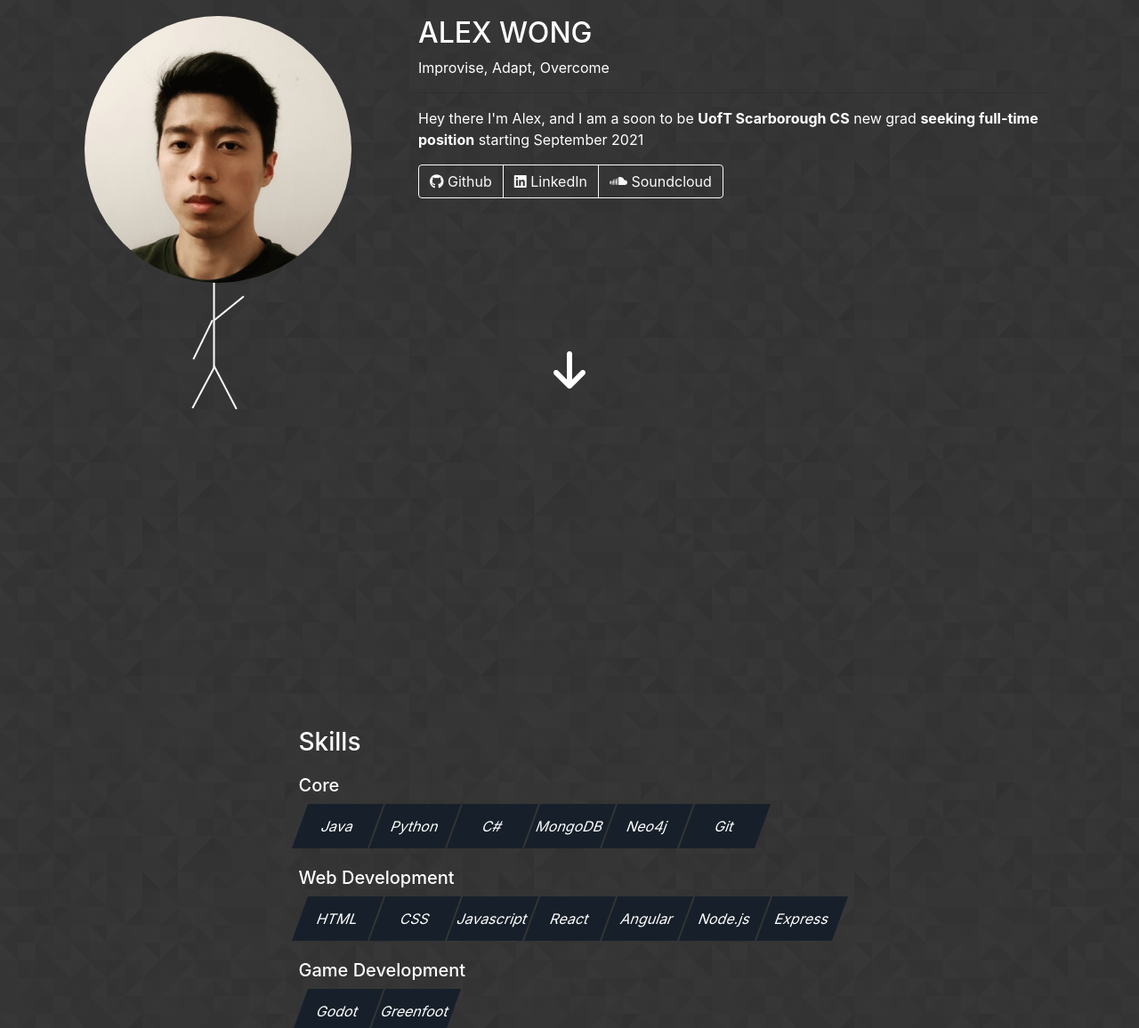
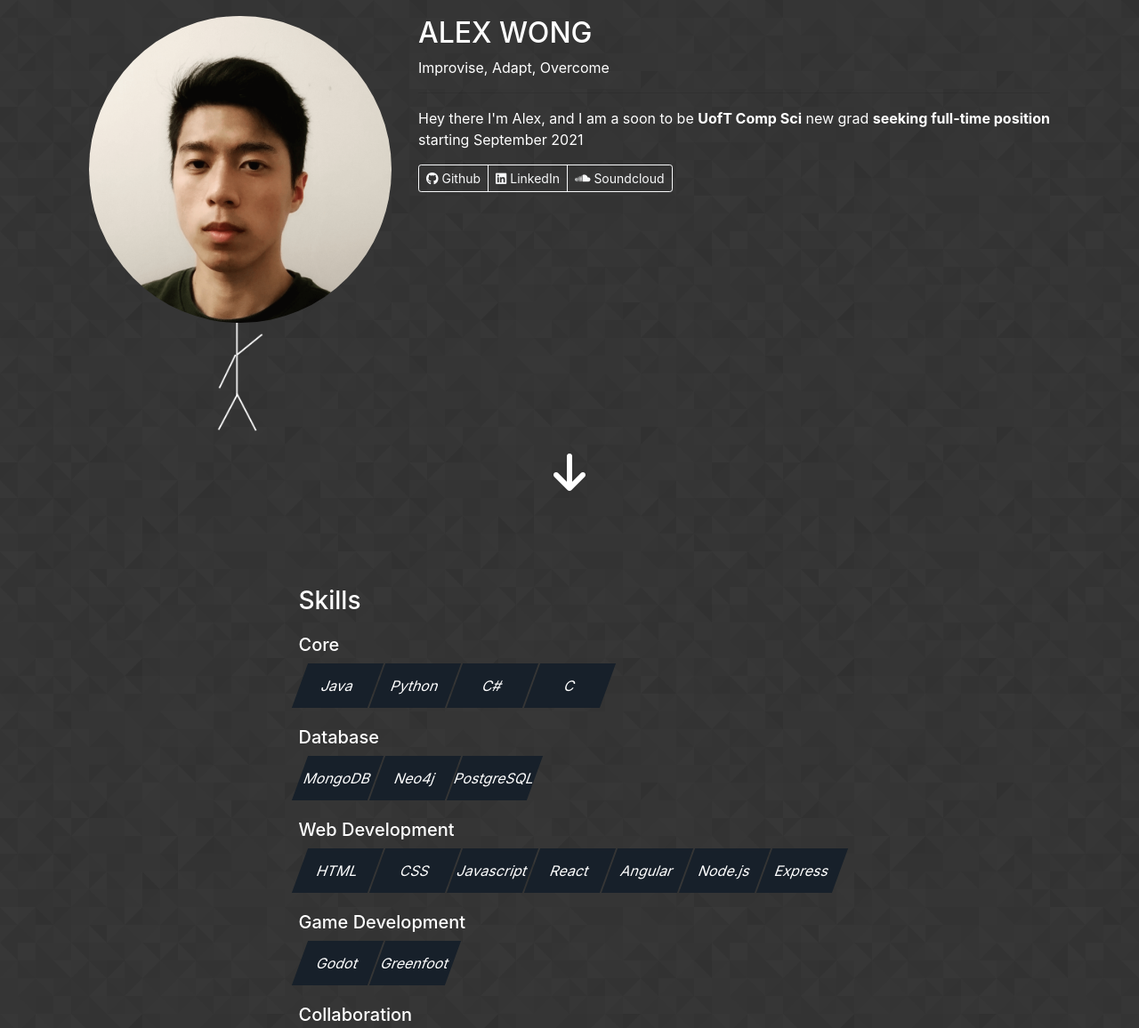
Before and after one commit to RarePep8/rarepep8.github.io, a plain HTML site: page index.html in a window 1280 px wide. Shown: the part 260-1416 px from the top of the page at 89% size. Drawn offline with nearby package versions, Linux system fonts and the light colour scheme.

Commit message:
Updated styling

```diff
--- a/index.html
+++ b/index.html
@@ -22,19 +22,19 @@
         <div class="navbar-nav">
           <a class="nav-item nav-link active" href="#skills">Skills</a>
           <a class="nav-item nav-link" href="#experience">Experience</a>
-          <a class="nav-item nav-link" href="#projects">Projects</a>
-          <a class="nav-item nav-link" href="#resume">Resume</a>
+          <!-- <a class="nav-item nav-link" href="#projects">Projects</a>
+          <a class="nav-item nav-link" href="#resume">Resume</a> -->
         </div>
       </div>
     </nav>
     <div id="intro">
       <div class="container fill">
-        <div class="section d-flex flex-column justify-content-between align-items-center">
+        <div class="section section-hook d-flex flex-column justify-content-between align-items-center">
           <div  class="d-flex flex-wrap">
             <div class="col-lg-4 col-md-12">
               <div id="intro-left" class="d-flex align-items-center flex-column">
-                <img src="face3.png" alt="Face" id="face">
-                <img src="body2.png" alt="Face" id="body">
+                <img src="face3.png" class="img-fluid" alt="Face" id="face">
+                <img src="body2.png" class="img-fluid" alt="Face" id="body">
               </div>
 
             </div>
@@ -42,8 +42,8 @@
               <h2>ALEX WONG</h2>
               Improvise, Adapt, Overcome
               <hr/>
-              <p>Hey there I'm Alex, and I am a soon to be <b>UofT Scarborough CS</b> new grad <b>seeking full-time position</b> starting September 2021</p>
-              <div class="btn-group" role="group" aria-label="Basic example">
+              <p>Hey there I'm Alex, and I am a soon to be <b>UofT Comp Sci</b> new grad <b>seeking full-time position</b> starting September 2021</p>
+              <div class="btn-group btn-group-sm" role="group" aria-label="Basic example">
                 <button type="button" class="btn btn-outline-light" onclick=" window.open('https://github.com/RarePep8','_blank')"><i class="fab fa-github"></i> Github</button>
                 <button type="button" class="btn btn-outline-light" onclick=" window.open('https://www.linkedin.com/in/alex-wong-556151150/','_blank')"><i class="fab fa-linkedin"></i> LinkedIn</button>
                 <button type="button" class="btn btn-outline-light" onclick=" window.open('https://soundcloud.com/rarepep8','_blank')"><i class="fab fa-soundcloud"></i> Soundcloud</button>
@@ -70,10 +70,13 @@
                 <div class="skills-icon">Java</div>
                 <div class="skills-icon">Python</div>
                 <div class="skills-icon">C#</div>
+                <div class="skills-icon">C</div>
+              </div>
+              <h5>Database</h5>
+              <div class="d-flex skills-row flex-wrap">
                 <div class="skills-icon">MongoDB</div>
                 <div class="skills-icon">Neo4j</div>
-                <div class="skills-icon">Git</div>
-
+                <div class="skills-icon">PostgreSQL</div>
               </div>
               <h5>Web Development</h5>
               <div class="d-flex skills-row flex-wrap">
@@ -89,6 +92,13 @@
               <div class="d-flex skills-row flex-wrap">
                 <div class="skills-icon">Godot</div>
                 <div class="skills-icon">Greenfoot</div>
+              </div>
+              <h5>Collaboration</h5>
+              <div class="d-flex skills-row flex-wrap">
+                <div class="skills-icon">Git</div>
+                <div class="skills-icon">SVN</div>
+                <div class="skills-icon">JIRA</div>
+                <div class="skills-icon">Agile</div>
               </div>
             </div>
           </div>
--- a/styles.css
+++ b/styles.css
@@ -1,6 +1,7 @@
 html, body{
   overflow-x: hidden;
 }
+
 body {
     width: 100vw;
     background-image: url("prism.png");
@@ -9,36 +10,23 @@ body {
     background-color:transparent;
     color: white;
   }
-  .navbar
-  {
-      /* background-color: transparent !important; */
+  .section-hook {
+    padding-top: 25% !important;
   }
-  /* .fill {
-    min-height: 100%;
-    height: 100%;
-  } */
-
   .section {
-    padding-top: 25%;
+    padding-top: 100px;
     width: 100%;
     height: 100%;
     min-height: 100vh;
 
   }
 
-  .r-button {
-    font-size: 30px !important;
-  }
-
   #intro-left {
-    margin-right: 50px;
+    padding: 0 10 0 10;
   }
 
   #face {
-    width: 300px;
-    height: 300px;
     border-radius: 50%;
-    padding: 20 0 20 20;
   }
 
   .skills-row {
@@ -46,7 +34,6 @@ body {
   }
 
   .skills-icon {
-    width: 85px;
     min-width: 85px;
     height: 50px;
     line-height: 50px;
@@ -67,32 +54,13 @@ body {
   .arrow {
     position: relative;
     animation-name: hover;
-    animation-duration: 4s;
+    animation-duration: 2s;
     animation-iteration-count: infinite;
+    padding-top: 20px;
   }
 
   @keyframes hover {
     0%   {left:0px; bottom:0px;}
-    25%  {left:0px; bottom:100px;}
+    25%  {left:0px; bottom:10px;}
     100% {left:0px; bottom:0px;}
   }
-
-/* ::-webkit-scrollbar-track
-{
-  -webkit-box-shadow: inset 0 0 6px rgba(0,0,0,0.3);
-  border-radius: 10px;
-  background-color:transparent;
-}
-
-::-webkit-scrollbar
-{
-  width: 12px;
-  background-color:transparent;
-}
-
-::-webkit-scrollbar-thumb
-{
-  border-radius: 10px;
-  -webkit-box-shadow: inset 0 0 6px rgba(0,0,0,.3);
-  background-color: #555;
-} */
```
